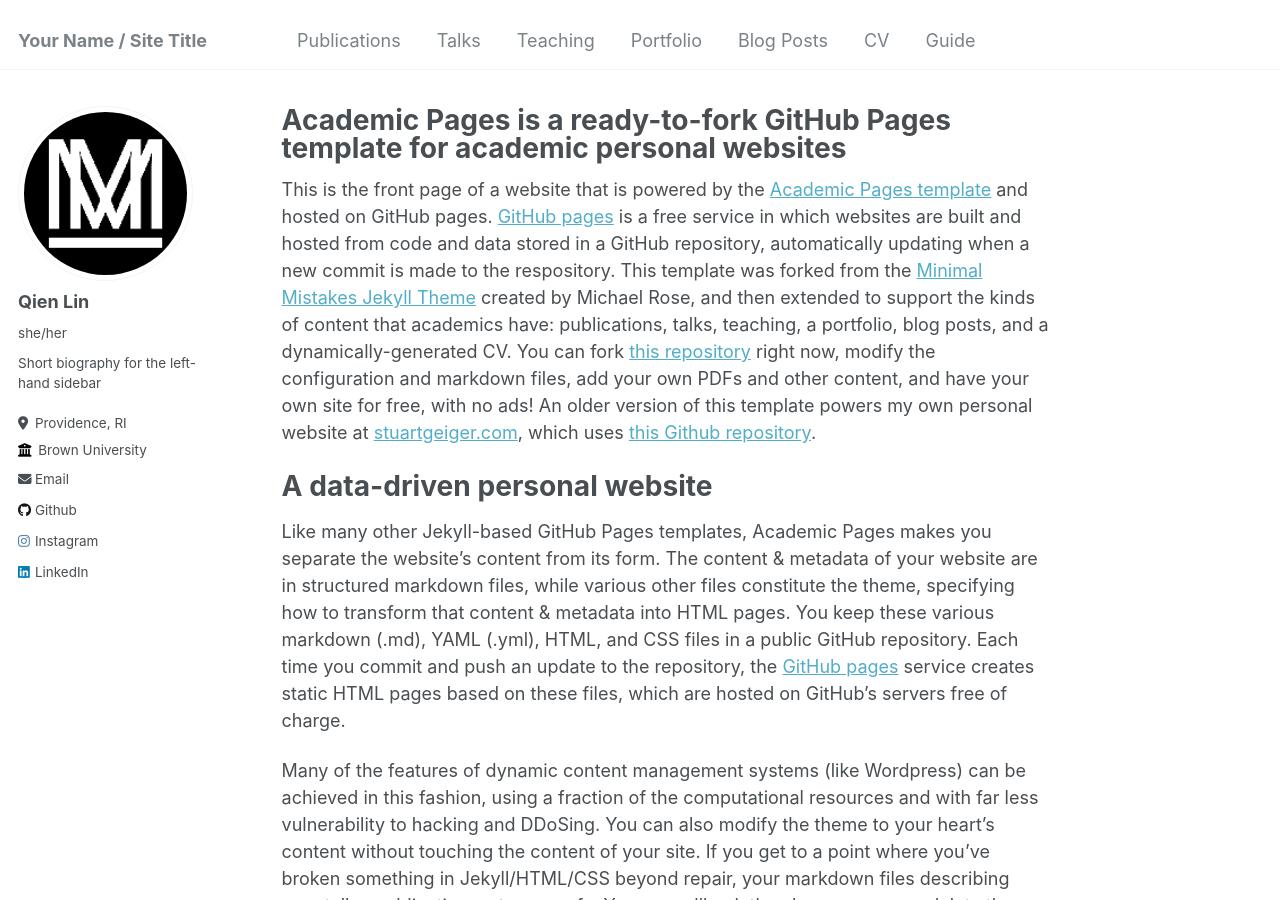
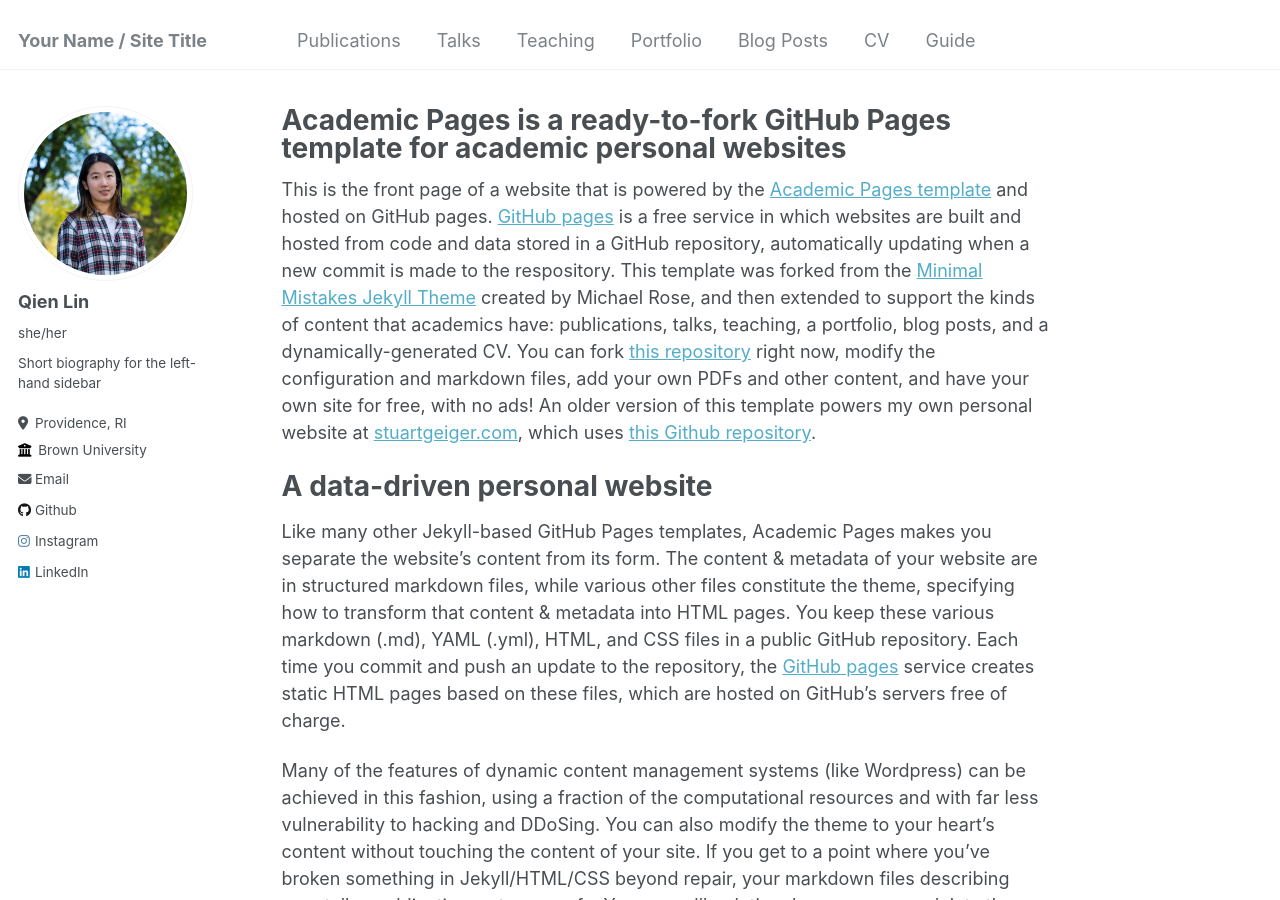
Before and after one commit to lynnlin77/lynnlin77.github.io, a Jekyll site: the page built from _pages/about.md, in a window 1280 px wide and 900 px high. Built offline with Jekyll 4.4.1, drawn with Linux system fonts in a browser that asks for light colours.

Commit message:
Update _config.yml

```diff
--- a/_config.yml
+++ b/_config.yml
@@ -21,7 +21,7 @@ repository               : "academicpages/academicpages.github.io"
 #               Additional customization can be done by editing /_includes/author-profile.html
 author:
   # Biographic information
-  avatar           : "mstile-144x144.png"
+  avatar           : "lynnprofile.png"
   name             : "Qien Lin"
   pronouns         : "she/her"
   bio              : "Short biography for the left-hand sidebar"
```
